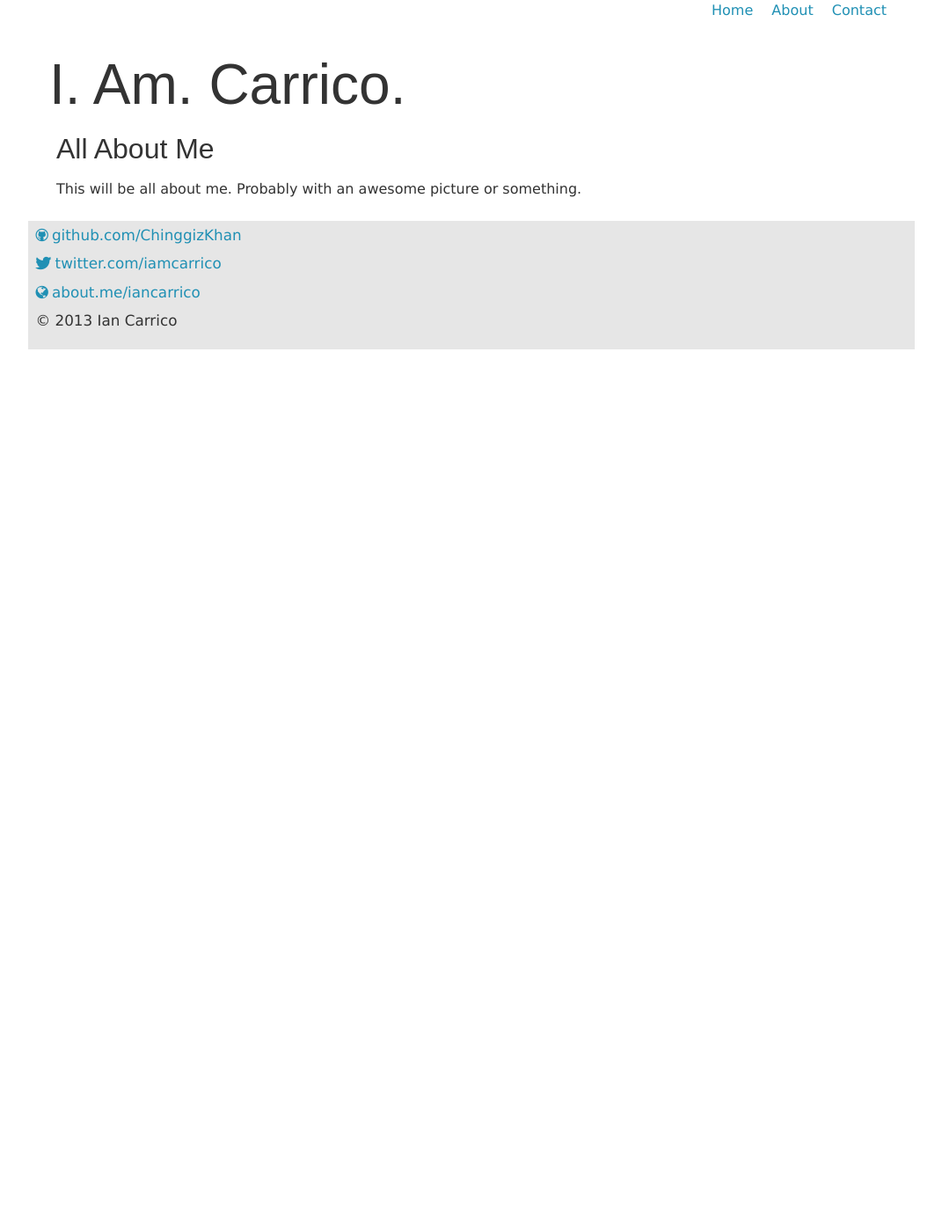
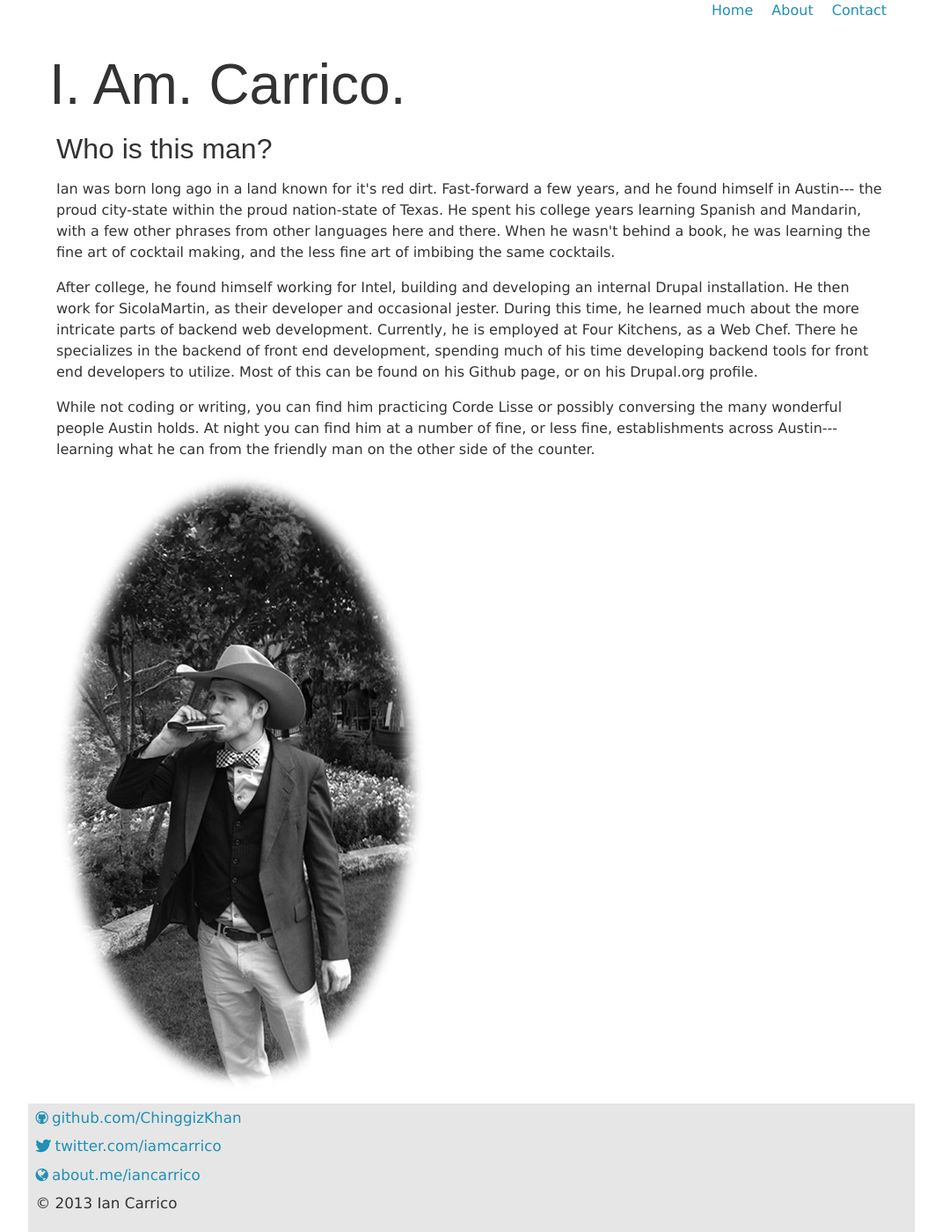
Before and after one commit to iamcarrico/iamcarrico, a Jekyll site: the page built from about/index.html, in a window 1280 px wide. Shown: the whole page at 88% size, without its empty margins (104-1175 px from the left). Built offline with Jekyll 4.4.1, drawn with Linux system fonts in a browser that asks for light colours; before the commit the page ends 900 px from its top, so only the background shows below that.

Commit message:
Add in about page

```diff
--- a/Gruntfile.js
+++ b/Gruntfile.js
@@ -72,9 +72,9 @@ module.exports = function (grunt) {
         },
         files: [{
           expand: true,
-          cwd: 'img',
+          cwd: 'images',
           src: ['**/*.png', '**/*.jpg'],
-          dest: 'img-min/'
+          dest: 'img/'
         }]
       }
     },
--- a/about/index.html
+++ b/about/index.html
@@ -4,6 +4,9 @@ title: All About Me
 ---
 
 <div id="about">
-  <h1>All About Me</h1>
-  <p>This will be all about me. Probably with an awesome picture or something.</p>
+  <h1>Who is this man?</h1>
+  <p>Ian was born long ago in a land known for it's red dirt. Fast-forward a few years, and he found himself in Austin--- the proud city-state within the proud nation-state of Texas. He spent his college years learning Spanish and Mandarin, with a few other phrases from other languages here and there. When he wasn't behind a book, he was learning the fine art of cocktail making, and the less fine art of imbibing the same cocktails.</p>
+  <p>After college, he found himself working for Intel, building and developing an internal Drupal installation. He then work for SicolaMartin, as their developer and occasional jester. During this time, he learned much about the more intricate parts of backend web development. Currently, he is employed at Four Kitchens, as a Web Chef. There he specializes in the backend of front end development, spending much of his time developing backend tools for front end developers to utilize. Most of this can be found on his Github page, or on his Drupal.org profile.</p>
+  <p>While not coding or writing, you can find him practicing Corde Lisse or possibly conversing the many wonderful people Austin holds. At night you can find him at a number of fine, or less fine, establishments across Austin--- learning what he can from the friendly man on the other side of the counter.</p>
 </div>
+<img id="my-photo" src="/img/me.png" alt="Ian Carrico">
--- a/sass/partials/base/_variables.scss
+++ b/sass/partials/base/_variables.scss
@@ -140,3 +140,5 @@ $breakpoint-to-ems: true;
 
 $menu-break: 540px;
 $menu-break-lg: 750px;
+
+$about-break: 700px;
--- a/sass/partials/design/_design.scss
+++ b/sass/partials/design/_design.scss
@@ -6,6 +6,8 @@
 @import 'main';
 
 
+@import 'about';
+
 @import 'post';
 
 @import 'footer';
```
Also changed, not shown: sass/partials/design/_about.scss (added, +18 -0 lines), images/me.png (added), img/me.png (added).
